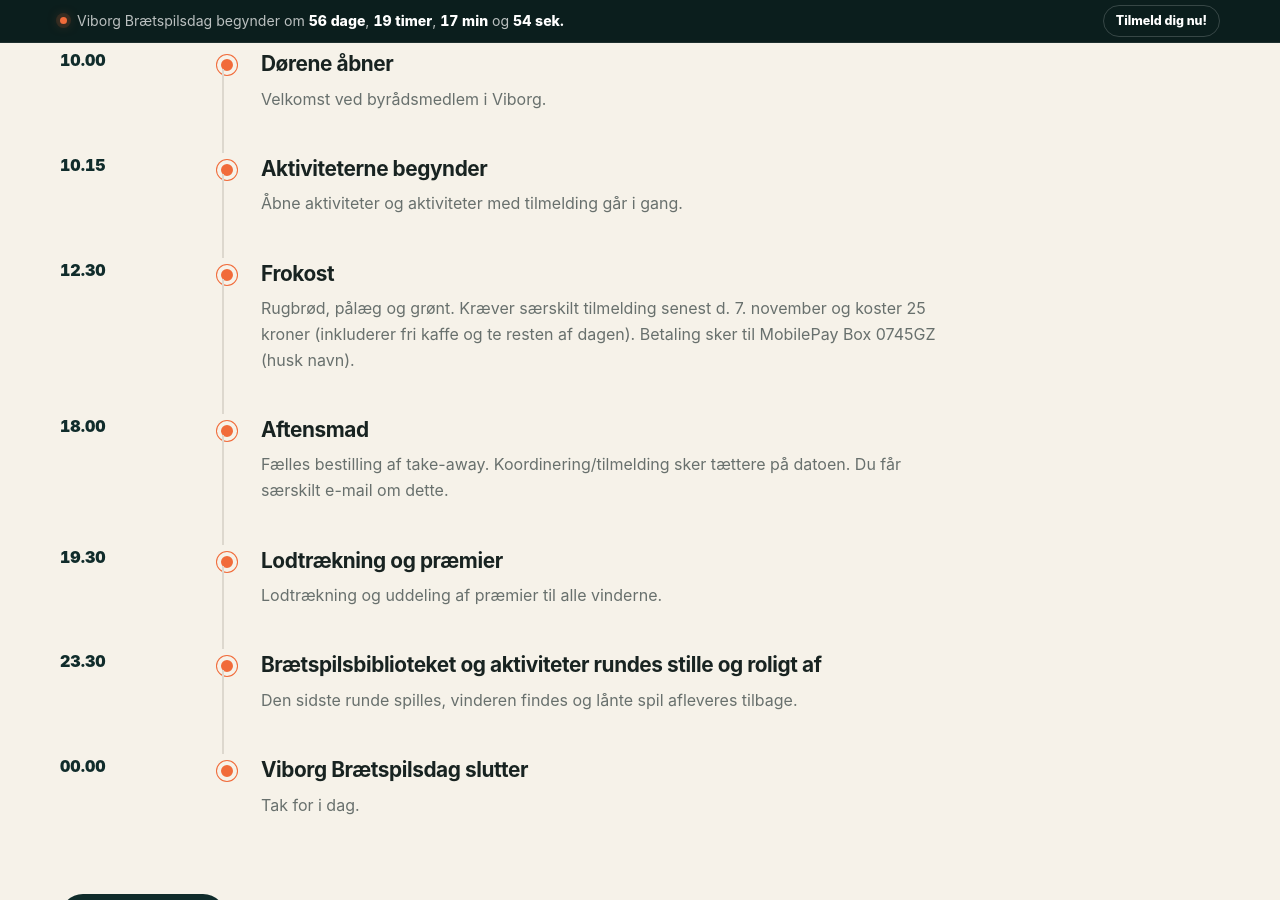
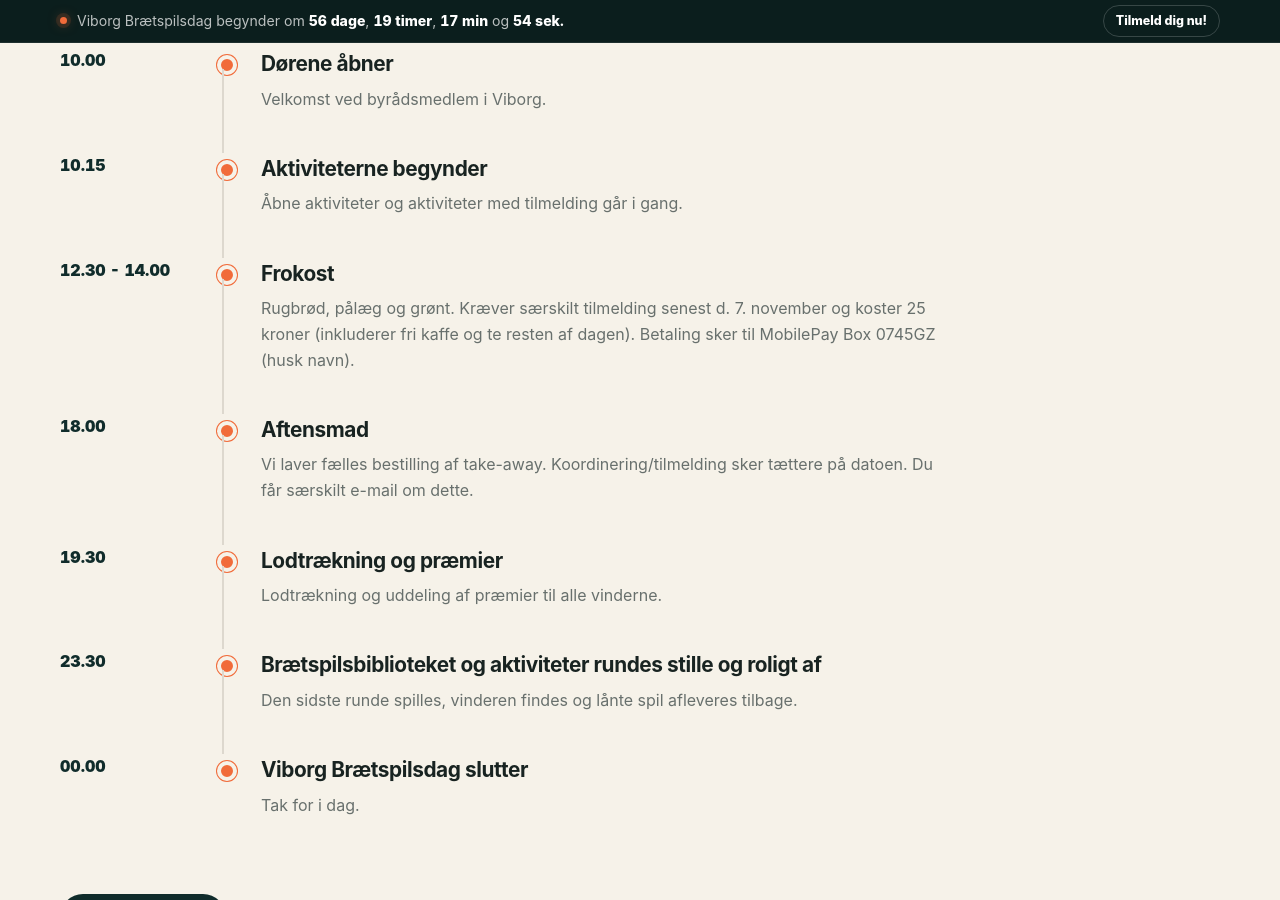
Before and after one commit to Andrejao/spilex, a Jekyll site: the page built from program.html, in a window 1280 px wide and 900 px high, scrolled down 585 px. Built offline with Jekyll 4.4.1, drawn with Linux system fonts in a browser that asks for light colours.

Commit message:
Update hovedprogram.yml

```diff
--- a/_data/hovedprogram.yml
+++ b/_data/hovedprogram.yml
@@ -6,13 +6,13 @@
   titel: "Aktiviteterne begynder"
   beskrivelse: "Åbne aktiviteter og aktiviteter med tilmelding går i gang."
 
-- tid: "12.30"
+- tid: "12.30 - 14.00"
   titel: "Frokost"
   beskrivelse: "Rugbrød, pålæg og grønt. Kræver særskilt tilmelding senest d. 7. november og koster 25 kroner (inkluderer fri kaffe og te resten af dagen). Betaling sker til MobilePay Box 0745GZ (husk navn)."
 
 - tid: "18.00"
   titel: "Aftensmad"
-  beskrivelse: "Fælles bestilling af take-away. Koordinering/tilmelding sker tættere på datoen. Du får særskilt e-mail om dette."
+  beskrivelse: "Vi laver fælles bestilling af take-away. Koordinering/tilmelding sker tættere på datoen. Du får særskilt e-mail om dette."
 
 - tid: "19.30"
   titel: "Lodtrækning og præmier"
```
